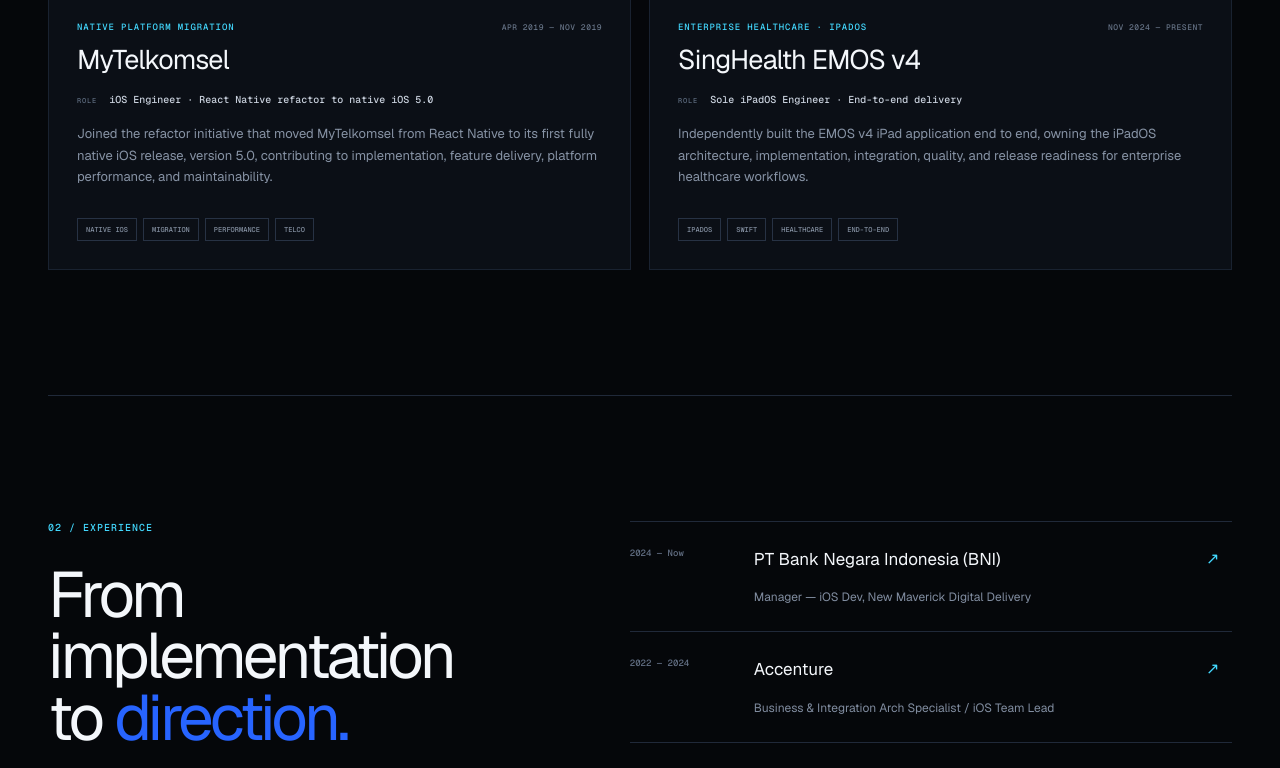
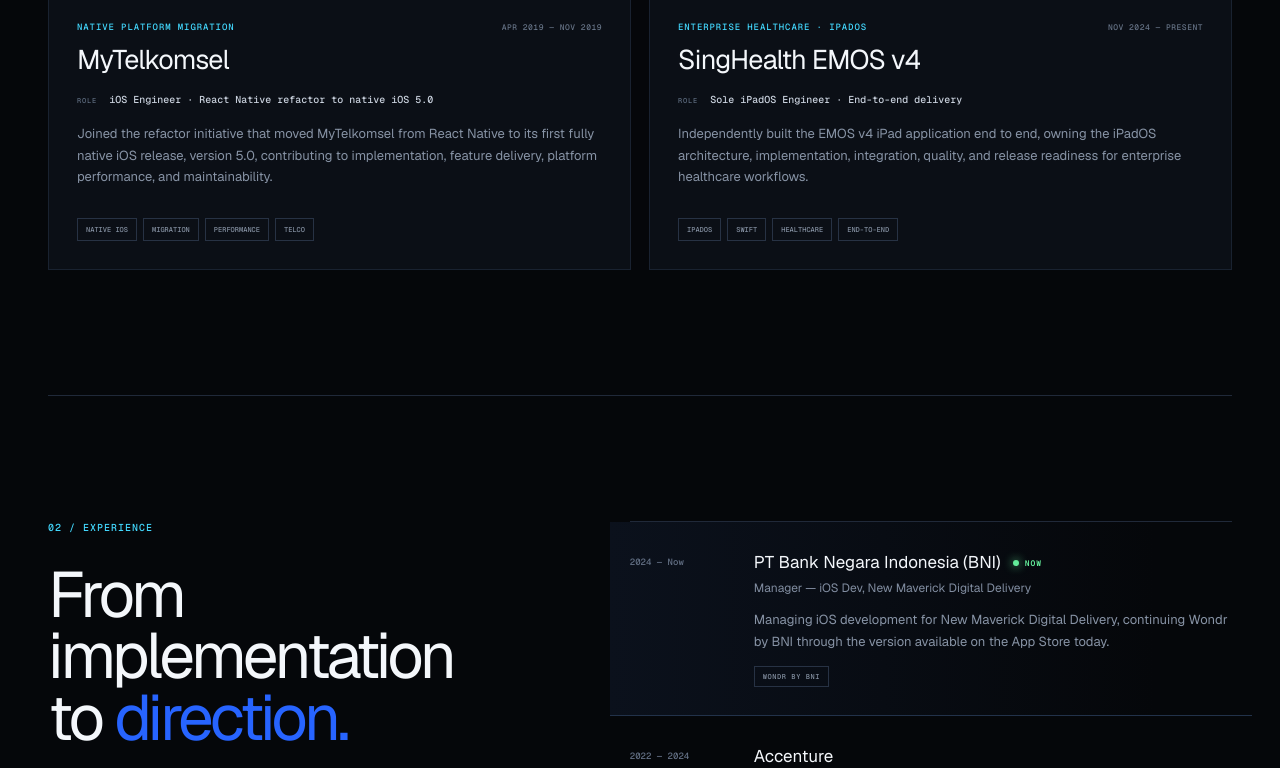
Before and after one commit to arigonta/personal-website, a Next.js app: page /personal-website/ in a window 1280 px wide. Shown: the part 2000-2768 px from the top of the page. Built offline with nearby package versions, Linux system fonts and the light colour scheme.

Commit message:
Enrich experience timeline and document canonical copy in AGENTS.md

```diff
--- a/app/page.tsx
+++ b/app/page.tsx
@@ -58,10 +58,41 @@
 ];
 
 const experience = [
-  ["2024 — Now", "PT Bank Negara Indonesia (BNI)", "Manager — iOS Dev, New Maverick Digital Delivery"],
-  ["2022 — 2024", "Accenture", "Business & Integration Arch Specialist / iOS Team Lead"],
-  ["2020 — 2022", "Allianz Indonesia", "iOS Engineer — Assistant Manager"],
-  ["2017 — 2020", "Pegipegi · PHINCON · Krakatau IT", "iOS Engineer / Developer"],
+  {
+    period: "2024 — Now",
+    company: "PT Bank Negara Indonesia (BNI)",
+    role: "Manager — iOS Dev, New Maverick Digital Delivery",
+    summary:
+      "Managing iOS development for New Maverick Digital Delivery, continuing Wondr by BNI through the version available on the App Store today.",
+    products: ["Wondr by BNI"],
+    current: true,
+  },
+  {
+    period: "2022 — 2024",
+    company: "Accenture",
+    role: "Business & Integration Arch Specialist / iOS Team Lead",
+    summary:
+      "Led iOS work on banking engagements — Livin’ by Mandiri across releases R3–R7, then Wondr by BNI from its initial proof-of-concept.",
+    products: ["Livin’ by Mandiri", "Wondr by BNI"],
+    current: false,
+  },
+  {
+    period: "2020 — 2022",
+    company: "Allianz Indonesia",
+    role: "iOS Engineer — Assistant Manager",
+    summary: "iOS engineering for insurance products.",
+    products: [],
+    current: false,
+  },
+  {
+    period: "2017 — 2020",
+    company: "Pegipegi · PHINCON · Krakatau IT",
+    role: "iOS Engineer / Developer",
+    summary:
+      "Early career across travel, telco, and IT services — including the MyTelkomsel refactor from React Native to its first fully native iOS release.",
+    products: ["MyTelkomsel"],
+    current: false,
+  },
 ];
 
 const capabilities: [string, string[]][] = [
@@ -166,9 +197,27 @@
       </section>
 
       <section className="experience shell" id="experience">
-        <div className="sectionHeading"><p>02 / Experience</p><h2>From implementation<br />to <em>direction.</em></h2></div>
+        <div className="sectionHeading">
+          <p>02 / Experience</p>
+          <h2>From implementation<br />to <em>direction.</em></h2>
+          <p className="sectionNote">
+            Seven-plus years across banking, insurance, telco, and travel — from hands-on feature work to leading iOS teams and owning delivery end to end.
+          </p>
+        </div>
         <div className="timeline">
-          {experience.map(([year, company, role]) => <div className="role" key={company}><span>{year}</span><h3>{company}</h3><p>{role}</p><i>↗</i></div>)}
+          {experience.map((job) => (
+            <div className={job.current ? "role roleCurrent" : "role"} key={job.company}>
+              <span>{job.period}</span>
+              <div>
+                <h3>{job.company}{job.current && <em className="nowBadge">Now</em>}</h3>
+                <p className="roleTitle">{job.role}</p>
+                <p className="roleSummary">{job.summary}</p>
+                {job.products.length > 0 && (
+                  <div className="roleProducts">{job.products.map((product) => <span key={product}>{product}</span>)}</div>
+                )}
+              </div>
+            </div>
+          ))}
         </div>
       </section>
 
```
Also changed, not shown: app/globals.css, 1 other file (tests, documents, lock files or other folders).
